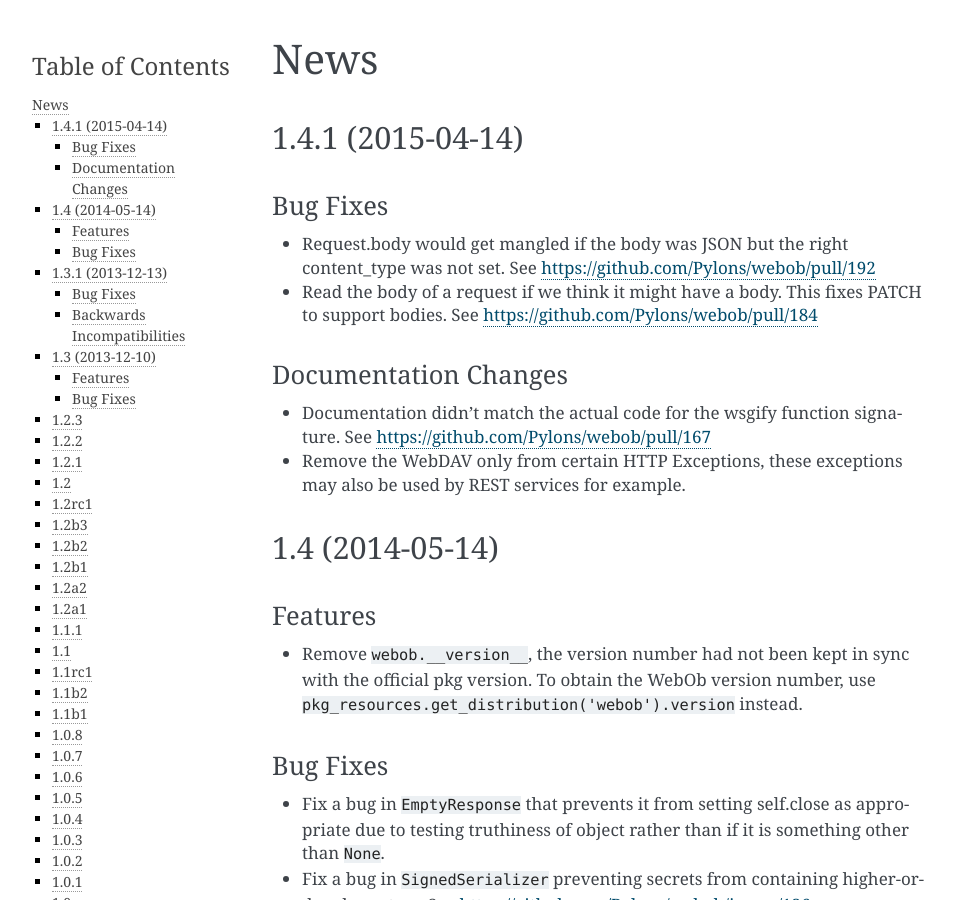
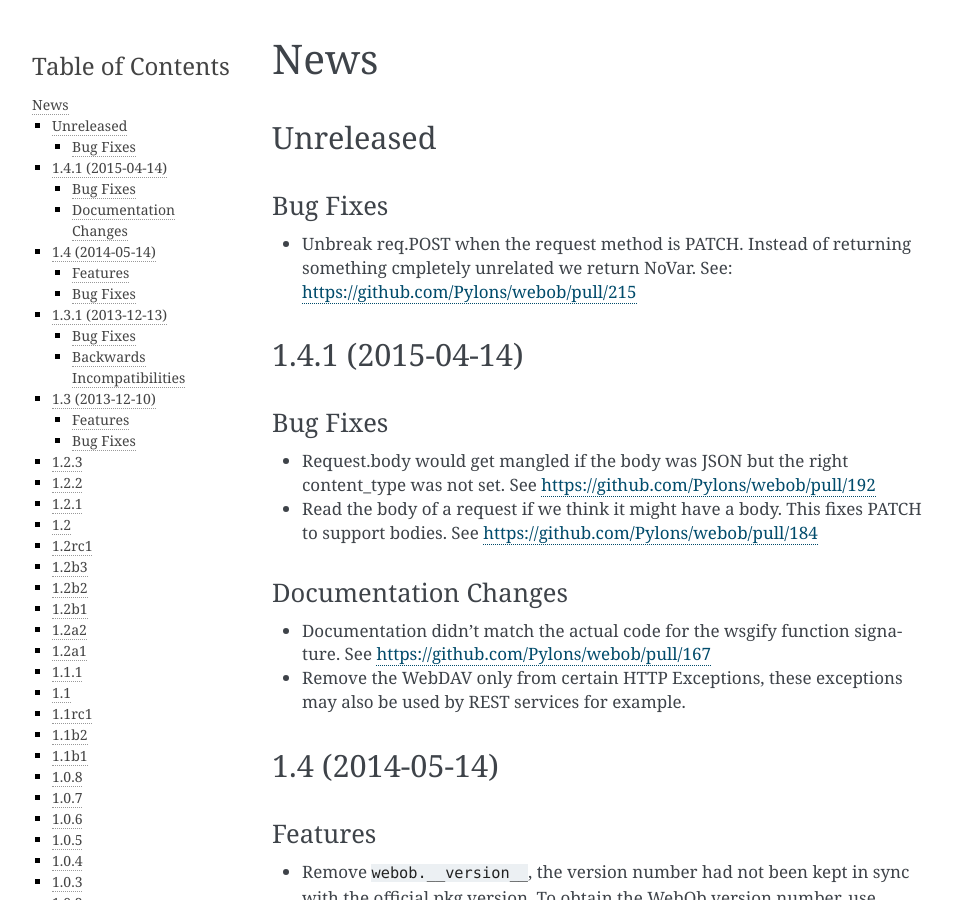
Before and after one commit to Pylons/webob, a Sphinx documentation site: the page built from docs/news.txt, in a window 1280 px wide and 900 px high. Shown: the whole window, without its empty margins (148-1103 px from the left). Built offline with Sphinx 7.4.7, drawn with Linux system fonts in a browser that asks for light colours.

Commit message:
Update news with patch

```diff
--- a/docs/news.txt
+++ b/docs/news.txt
@@ -1,5 +1,15 @@
 News
 ====
+
+Unreleased
+----------
+
+Bug Fixes
+~~~~~~~~~
+
+- Unbreak req.POST when the request method is PATCH. Instead of returning
+  something cmpletely unrelated we return NoVar. See:
+  https://github.com/Pylons/webob/pull/215
 
 1.4.1 (2015-04-14)
 ------------------
```
